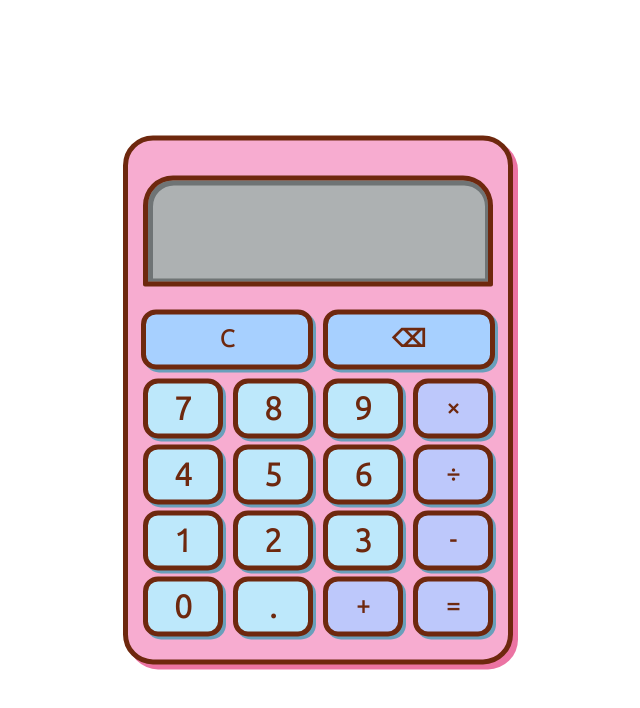
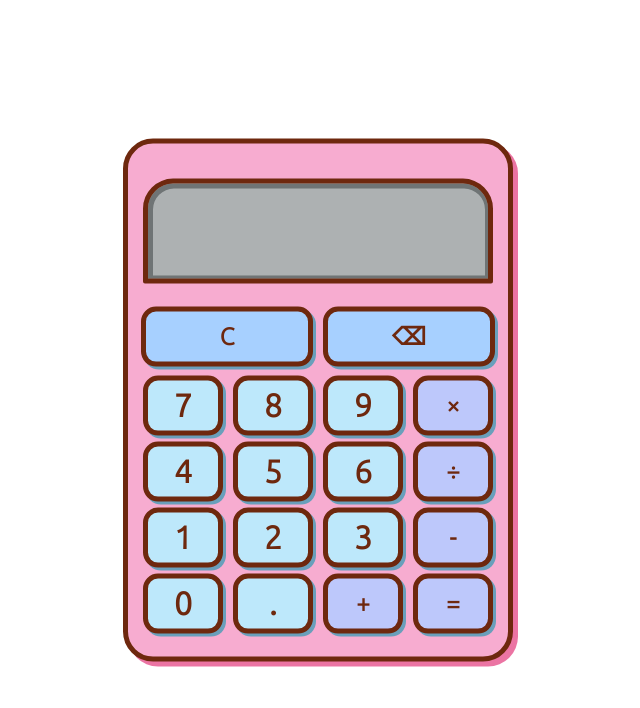
Before and after one commit to guieltorres/calculadora-Creditas, a plain HTML site: page index.html in a window 1280 px wide. Shown: the whole page, without its empty margins (322-962 px from the left). Drawn offline with Linux system fonts and the light colour scheme.

Commit message:
fix display length

```diff
--- a/css/styles.css
+++ b/css/styles.css
@@ -42,10 +42,10 @@
 
 .display__numbers {
     text-align: right;
-    font-size: 3rem;
+    font-size: 2.5rem;
     font-weight: bold;
     color: var(--octonary-color);
-    height: 3.2rem;
+    height: 2.8rem;
 }
 
 .buttons__row {
```
